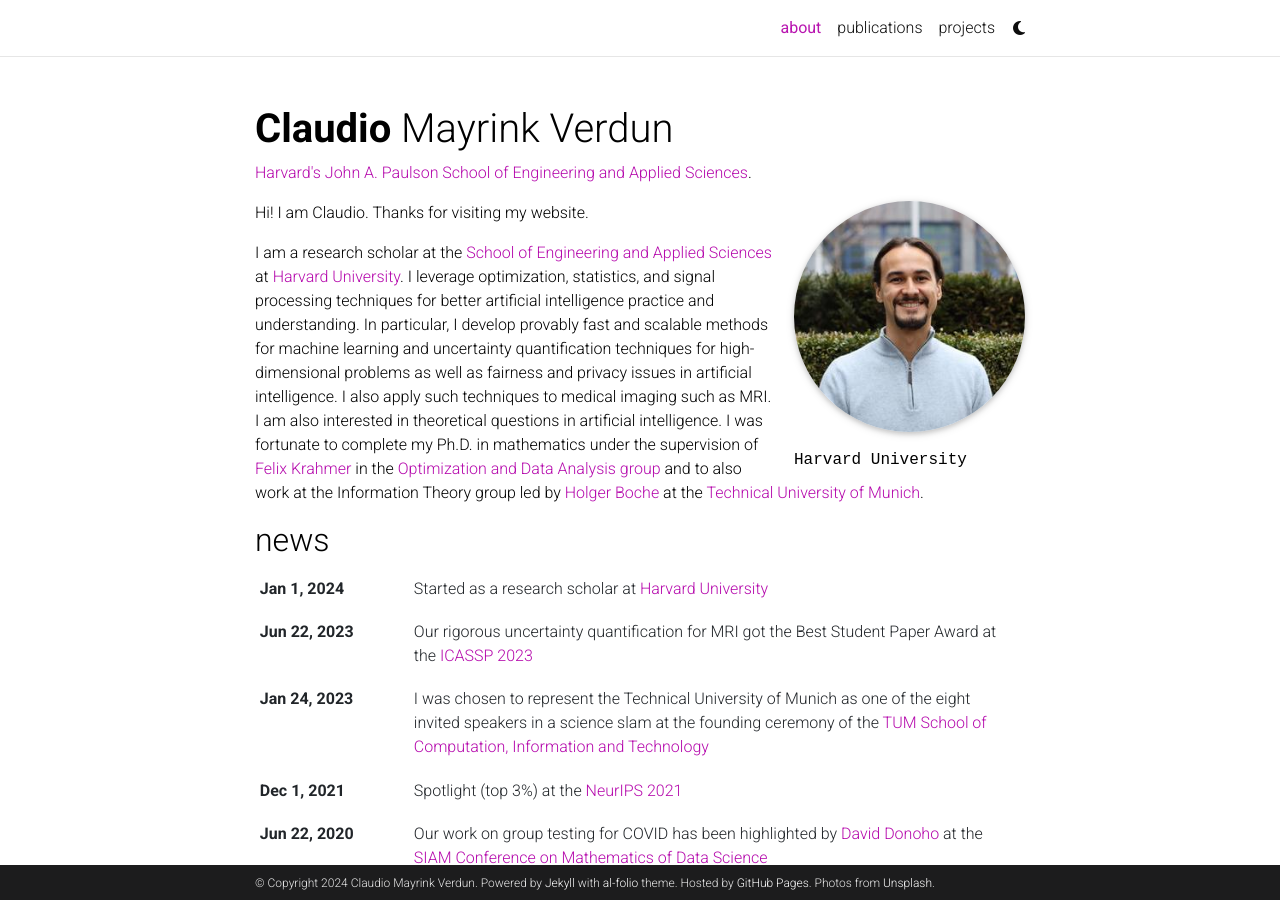
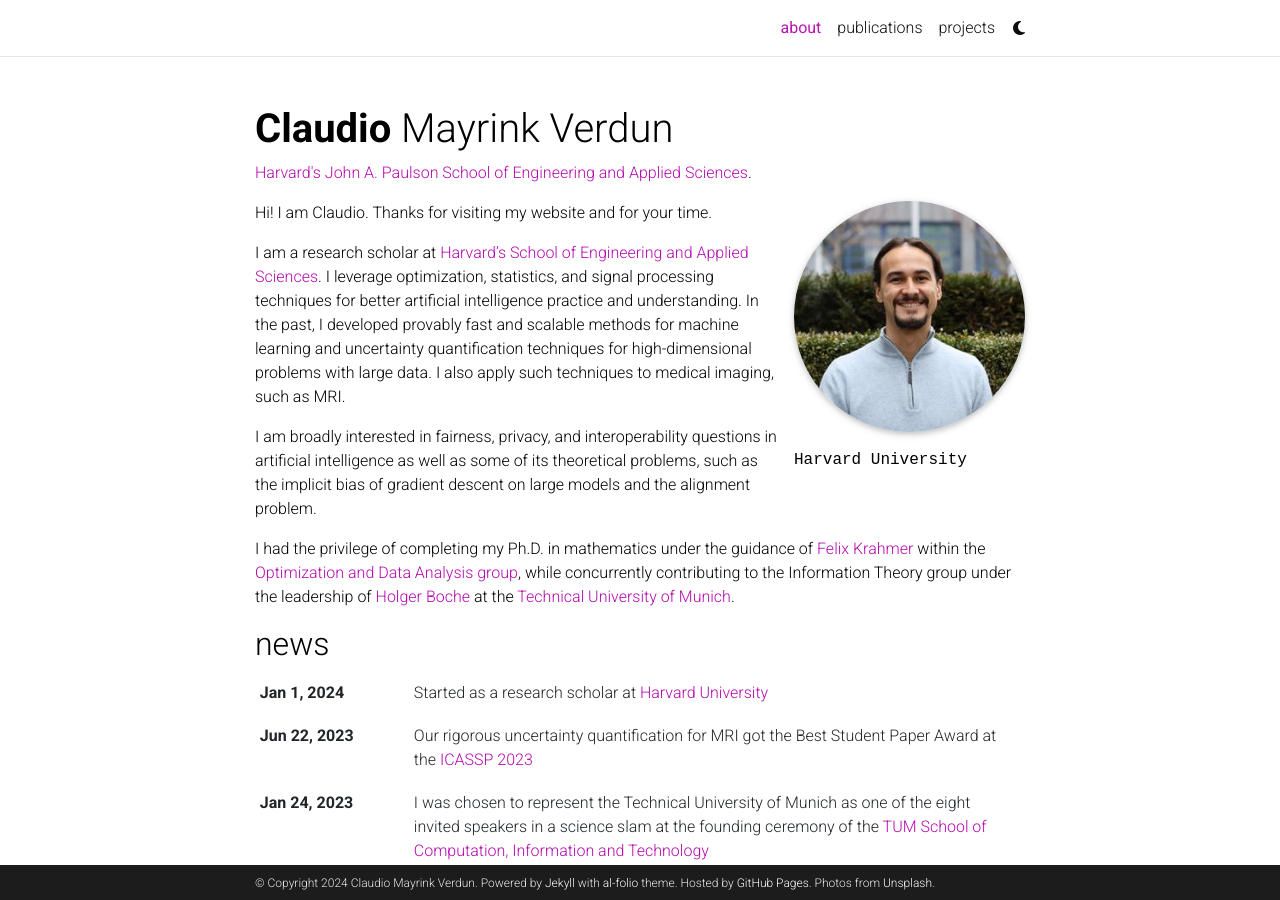
Before and after one commit to claudioverdun/claudioverdun.github.io, a Jekyll site: the page built from _pages/about.md, in a window 1280 px wide and 900 px high. Built offline with Jekyll 4.4.1, drawn with Linux system fonts in a browser that asks for light colours; full-size pictures stand in for the smaller copies a plugin makes; some web fonts are replaced; comment, search, counter and statistics services are not loaded; a style sheet for code colours, icons or effects is not loaded.

Commit message:
Update about.md

```diff
--- a/_pages/about.md
+++ b/_pages/about.md
@@ -17,10 +17,15 @@
 social: true  # includes social icons at the bottom of the page
 ---
 
-Hi! I am Claudio. Thanks for visiting my website.
+Hi! I am Claudio. Thanks for visiting my website and for your time.
 
-I am a research scholar at the [School of Engineering and Applied Sciences](https://seas.harvard.edu/) at [Harvard University](www.harvard.edu). I leverage optimization, statistics, and signal processing techniques for better artificial intelligence practice and understanding. In particular, I develop provably fast and scalable methods for machine learning and uncertainty quantification techniques for high-dimensional problems as well as fairness and privacy issues in artificial intelligence. I also apply such techniques to medical imaging such as MRI. I am also interested in theoretical questions in artificial intelligence. I was fortunate to complete my Ph.D. in mathematics under the supervision of [Felix Krahmer](https://www.professoren.tum.de/en/krahmer-felix/) in the [Optimization and Data Analysis group ](https://www.math.cit.tum.de/en/math/research/groups/data-science/) and to also work at the Information Theory group led by [Holger Boche](https://www.professoren.tum.de/en/boche-holger/) at the [Technical University of Munich](www.tum.de).
+I am a research scholar at [Harvard's School of Engineering and Applied Sciences](https://seas.harvard.edu/). I leverage optimization, statistics, and signal processing techniques for better artificial intelligence practice and understanding. In the past, I developed provably fast and scalable methods for machine learning and uncertainty quantification techniques for high-dimensional problems with large data. I also apply such techniques to medical imaging, such as MRI.
 
+I am broadly interested in fairness, privacy, and interoperability questions in artificial intelligence as well as some of its theoretical problems, such as the implicit bias of gradient descent on large models and the alignment problem.
+
+I had the privilege of completing my Ph.D. in mathematics under the guidance of [Felix Krahmer](https://www.professoren.tum.de/en/krahmer-felix/) within the [Optimization and Data Analysis group](https://www.math.cit.tum.de/en/math/research/groups/data-science/), while concurrently contributing to the Information Theory group under the leadership of [Holger Boche](https://www.professoren.tum.de/en/boche-holger/) at the [Technical University of Munich](www.tum.de).
+
+<!-- Outside the university, you can find me traveling to some off-the-beaten-path places, training jiu-jitsu, or reading about international politics.-->
 
 <!--Put your address / P.O. box / other info right below your picture. You can also disable any of these elements by editing `profile` property of the YAML header of your `_pages/about.md`. Edit `_bibliography/papers.bib` and Jekyll will render your [publications page](/al-folio/publications/) automatically.-->
 
```
